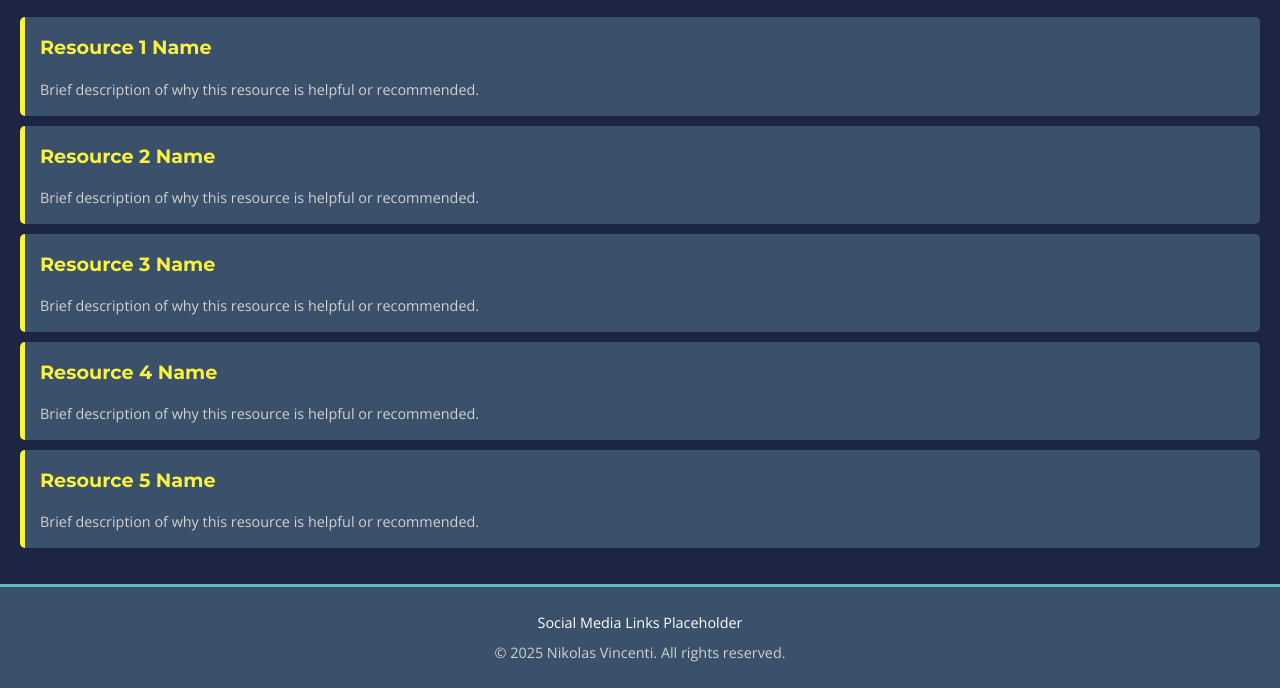
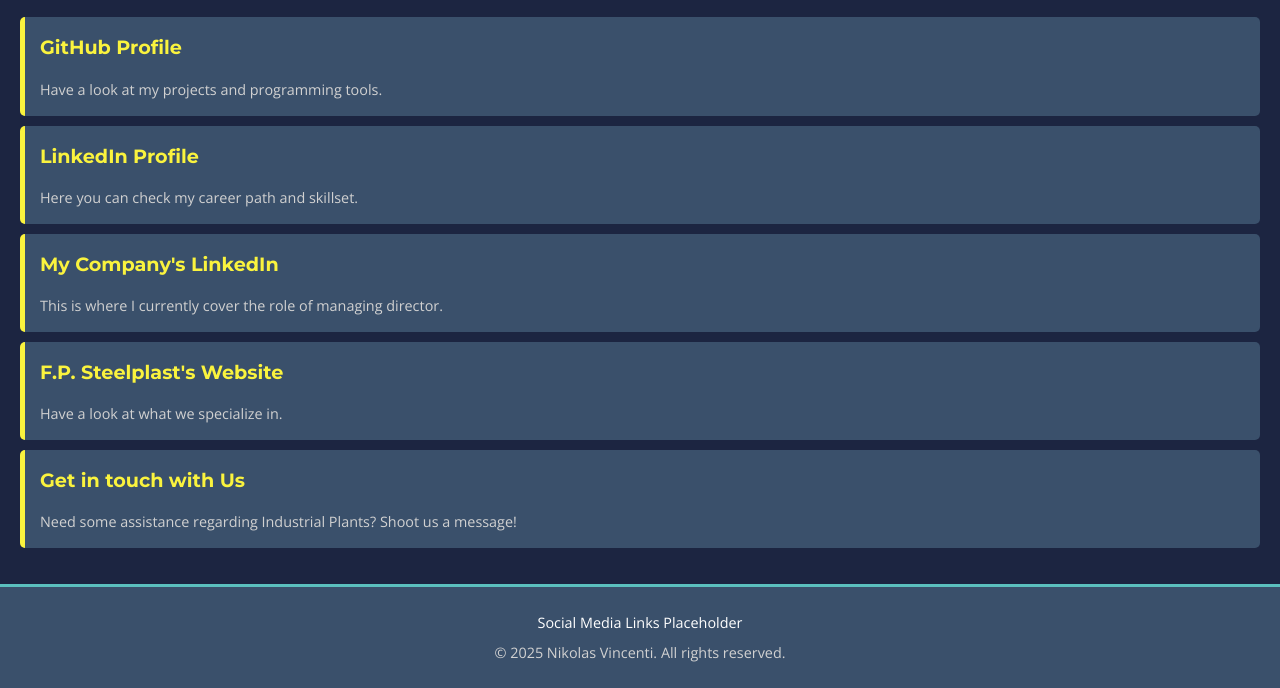
Before and after one commit to NikVince/my-first-website, a plain HTML site: page resources.html in a window 1280 px wide. Shown: the part 206-894 px from the top of the page. Drawn offline with nearby package versions, Linux system fonts and the light colour scheme.

Commit message:
UPDATED resources.html to include links to my background and social profiles.

```diff
--- a/resources.html
+++ b/resources.html
@@ -28,24 +28,24 @@
         <section class="resource-list">
             <ul>
                 <li>
-                    <a href="#" target="_blank">Resource 1 Name</a>
-                    <p>Brief description of why this resource is helpful or recommended.</p>
+                    <a href="https://github.com/NikVince" target="_blank">GitHub Profile</a>
+                    <p>Have a look at my projects and programming tools.</p>
                 </li>
                 <li>
-                    <a href="#" target="_blank">Resource 2 Name</a>
-                    <p>Brief description of why this resource is helpful or recommended.</p>
+                    <a href="https://www.linkedin.com/in/nikolas-vincenti/" target="_blank">LinkedIn Profile</a>
+                    <p>Here you can check my career path and skillset.</p>
                 </li>
                 <li>
-                    <a href="#" target="_blank">Resource 3 Name</a>
-                    <p>Brief description of why this resource is helpful or recommended.</p>
+                    <a href="https://www.linkedin.com/company/fp-steelplast/" target="_blank">My Company's LinkedIn</a>
+                    <p>This is where I currently cover the role of managing director.</p>
                 </li>
                 <li>
-                    <a href="#" target="_blank">Resource 4 Name</a>
-                    <p>Brief description of why this resource is helpful or recommended.</p>
+                    <a href="https://www.fp-steelplast.com/en" target="_blank">F.P. Steelplast's Website</a>
+                    <p>Have a look at what we specialize in.</p>
                 </li>
                 <li>
-                    <a href="#" target="_blank">Resource 5 Name</a>
-                    <p>Brief description of why this resource is helpful or recommended.</p>
+                    <a href="https://www.fp-steelplast.com/en/pages/contact" target="_blank">Get in touch with Us</a>
+                    <p>Need some assistance regarding Industrial Plants? Shoot us a message!</p>
                 </li>
             </ul>
         </section>
```
